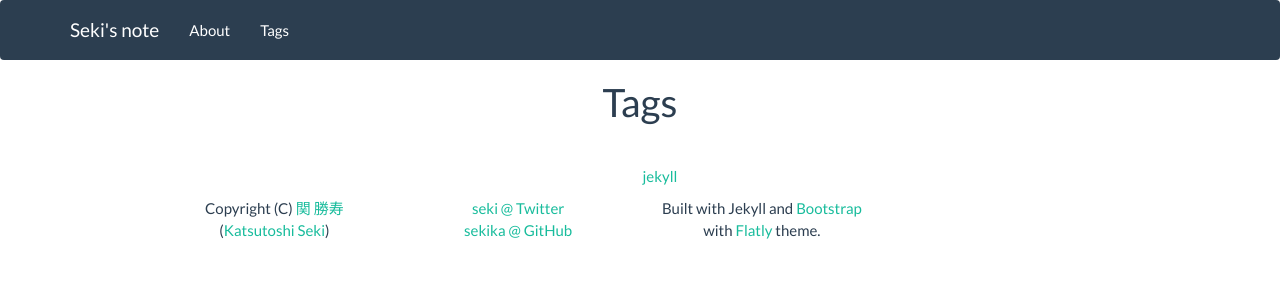
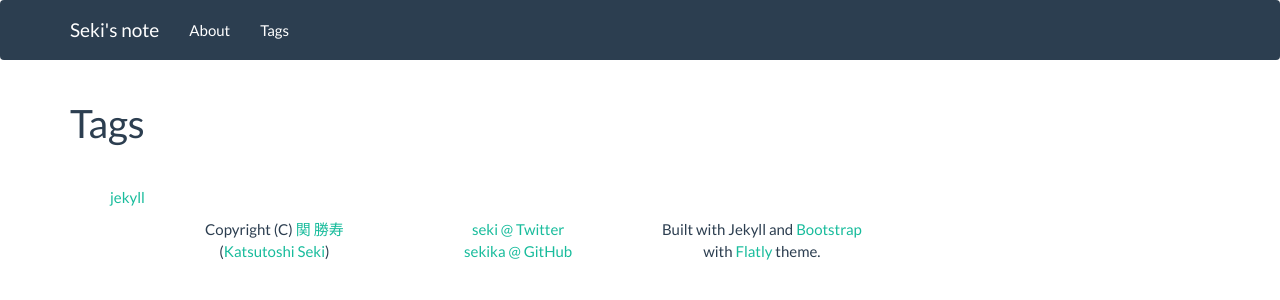
Before and after one commit to sekika/sekika.github.io, a Jekyll site: the page built from tags/index.html, in a window 1280 px wide. Shown: the top 300 px of the page. Built offline with Jekyll 4.4.1, drawn with Linux system fonts in a browser that asks for light colours; nearby versions of some CDN libraries.

Commit message:
container

```diff
--- a/tags/index.html
+++ b/tags/index.html
@@ -3,7 +3,7 @@ layout: default
 title: Tags
 ---
 
-<div class="text-center">
+<div class="container">
 
 <h1>{{ page.title }}</h1>
 <p>&nbsp;</p>
```
